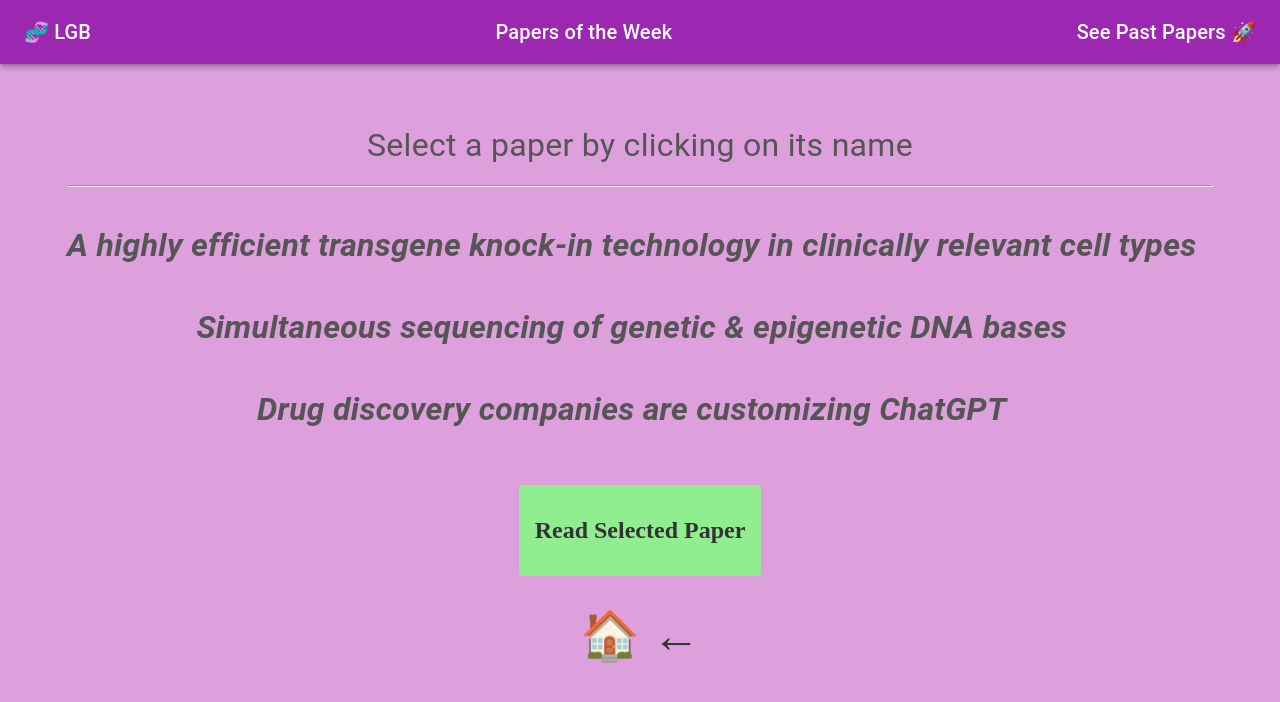
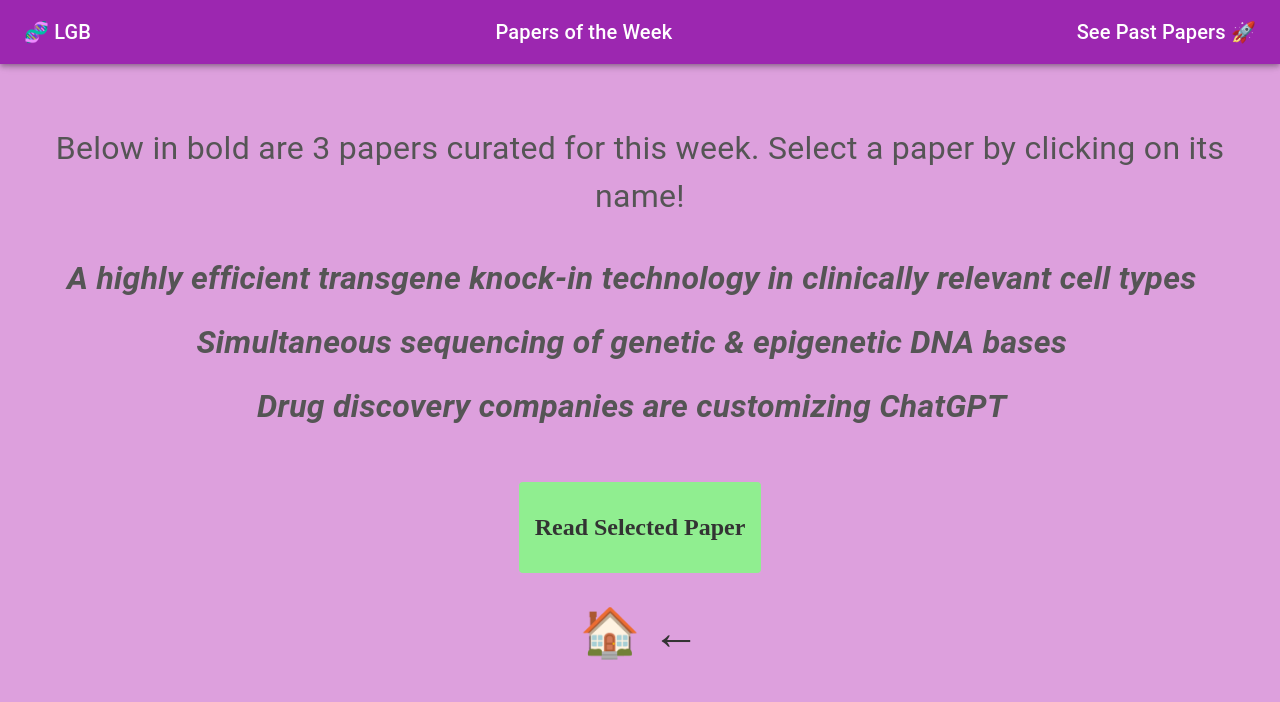
Before and after one commit to rohanrobinson/lgb, a Next.js app: page /select-paper in a window 1280 px wide. Shown: the top 702 px of the page. Built offline with nearby package versions, Linux system fonts and the light colour scheme.

Commit message:
removed modal/description info, text resizing fun

```diff
--- a/src/pages/select-paper.js
+++ b/src/pages/select-paper.js
@@ -7,7 +7,7 @@ import { Box, AppBar, Toolbar, Typography, Button } from '@mui/material';
 
 export default function SelectPaper() {
 
-  const [showModal, setShowModal] = useState(false);
+  // const [showModal, setShowModal] = useState(false);
   const [showPaper1, setShowPaper1] = useState(false);
   const [showPaper2, setShowPaper2] = useState(false);
   const [showPaper3, setShowPaper3] = useState(false);
@@ -21,19 +21,19 @@ export default function SelectPaper() {
   const paperSelected = (event, paperNum) => {
     if (paperNum === "paper1" && numSelected === 0) {
         setNumSelected(1);
-        setShowModal(true);
+        // setShowModal(true);
         setShowPaper1(true);
     }
 
     else if (paperNum === "paper2" && numSelected === 0) {
         setNumSelected(1);
-        setShowModal(true);
+        // setShowModal(true);
         setShowPaper2(true);
     }
 
     else if (paperNum === "paper3" && numSelected === 0) {
         setNumSelected(1);
-        setShowModal(true);
+        // setShowModal(true);
         setShowPaper3(true);
     }
 
@@ -46,19 +46,19 @@ export default function SelectPaper() {
   const paperUnselected = (event, paperNum) => {
     if (paperNum === "paper1") {
         setNumSelected(0);
-        setShowModal(false);
+        // setShowModal(false);
         setShowPaper1(false)
     }
 
     if (paperNum === "paper2") {
         setNumSelected(0);
-        setShowModal(false);
+        // setShowModal(false);
         setShowPaper2(false);
     }
 
     if (paperNum === "paper3") {
         setNumSelected(0);
-        setShowModal(false);
+        // setShowModal(false);
         setShowPaper3(false);
     }
 
@@ -87,56 +87,51 @@ export default function SelectPaper() {
       </AppBar>
 
       <div className={styles.paperSelection}>
-
         <Typography variant="body1" sx={{ mb: 2, fontSize: "2.0rem"  }}>
-          Select a paper by clicking on its name
-          <hr/>
+          <span className={styles.lgbDescription}>Below in bold are 3 papers curated for this week. Select a paper by clicking on its name!</span>
         </Typography>
-
+          <br />
+          <div className={styles.choosePaper}>
+              { showPaper1 ?
+                (<div className={styles.item} value="paper1" onClick={(event) => paperUnselected(event, "paper1")}>
+                <Typography variant="body1" sx={{ mb: 2, fontSize: "2.0rem"  }}>
+                  <b><i><span className={styles.lgbDescription}>You've selected &rarr; Gene knock-in tech in clinically relevant cell types</span></i></b> &nbsp;
+                </Typography>
+                </div>) : (<div className={styles.item} value="paper1" onClick={(event) => paperSelected(event, "paper1")}>
+                <Typography variant="body1" sx={{ mb: 2, fontSize: "2.0rem"  }}>
+                  <b><i><span className={styles.lgbDescription}>A highly efficient transgene knock-in technology in clinically relevant cell types</span></i></b> &nbsp;
+                </Typography>
+                </div>)
+              }
 
 
             <br />
 
-          <div className={styles.choosePaper}>
-                <div className={styles.item} value="paper1" onClick={(event) => paperSelected(event, "paper1")}>
+              { showPaper2 ?
+                (<div className={styles.item} value="paper2" onClick={(event) => paperUnselected(event, "paper2")}>
                 <Typography variant="body1" sx={{ mb: 2, fontSize: "2.0rem"  }}>
-                  <b><i>A highly efficient transgene knock-in technology in clinically relevant cell types</i></b> &nbsp;
+                  <b><i><span className={styles.lgbDescription}>You've selected &rarr; Simultaneous sequencing of genetic & epigenetic DNA bases</span></i></b> &nbsp;
                 </Typography>
-                </div> <br />
-                {showModal && showPaper1 && (
-            <div className={styles.modal}>
-              <p>Scientists made small lipid particles that deliver CRISPR-edited RNA to mice lung by inhalation.
-            </p>
-              <button onClick={(event) => paperUnselected(event, "paper1")}>Close Description</button>
-            </div>
-                )}
+                </div>) : (<div className={styles.item} value="paper2" onClick={(event) => paperSelected(event, "paper2")}>
+                <Typography variant="body1" sx={{ mb: 2, fontSize: "2.0rem"  }}>
+                  <b><i><span className={styles.lgbDescription}>Simultaneous sequencing of genetic & epigenetic DNA bases</span></i></b> &nbsp;
+                </Typography>
+                </div>)
+              }
            <br />
-                <div className={styles.item} value="paper2" onClick={(event) => paperSelected(event, "paper2")}>
+
+              { showPaper3 ? (<div className={styles.item} value="paper3" onClick={(event) => paperUnselected(event, "paper3")}>
                   <Typography variant="body1" sx={{ mb: 2, fontSize: "2.0rem"  }}>
-                  <b><i>Simultaneous sequencing of genetic & epigenetic DNA bases</i></b> &nbsp;
+                      <b><i><span className={styles.lgbDescription}>You've selected &rarr; Drug discovery companies are customizing ChatGPT</span></i></b> &nbsp;
                   </Typography>
-                </div> <br />
-                {showModal && showPaper2 && (
-            <div className={styles.modal}>
-              <p>A cool method that sequences the whole genome and catches the two most common cytosine-based C mutations.</p>
-              <button onClick={(event) => paperUnselected(event, "paper2")}>Close Description</button>
-            </div>
-                )}
-           <br />
-                <div className={styles.item} value="paper3" onClick={(event) => paperSelected(event, "paper3")}>
+                </div>) : (<div className={styles.item} value="paper3" onClick={(event) => paperSelected(event, "paper3")}>
                   <Typography variant="body1" sx={{ mb: 2, fontSize: "2.0rem"  }}>
-                      <b><i>Drug discovery companies are customizing ChatGPT</i></b> &nbsp;
+                      <b><i><span className={styles.lgbDescription}>Drug discovery companies are customizing ChatGPT</span></i></b> &nbsp;
                   </Typography>
-                </div>
-                {showModal && showPaper3 && (
-                        <div className={styles.modal}>
-                          <p>Scientists are using large language models (LLMs) to discover new drug targets.</p>
-                          <button onClick={(event) => paperUnselected(event, "paper3")}>Close Description</button>
-                        </div>
-                )}
+                </div>)}
+
            <br />
           </div>
-
       </div>
 
       <br />
@@ -154,9 +149,6 @@ export default function SelectPaper() {
           }
         }}>
           <h2>Read Selected Paper</h2>
-          {showPaper1 ? (<p>CRISPR Editing</p>): ""}
-          {showPaper2 ? (<p>Simultaneous Sequencing</p>): ""}
-          {showPaper3 ? (<p>Chat GPT drugs!</p>): ""}
         </Link>
 
         {/* <Button
```
Lines whose indentation alone changed are shown as unchanged.
